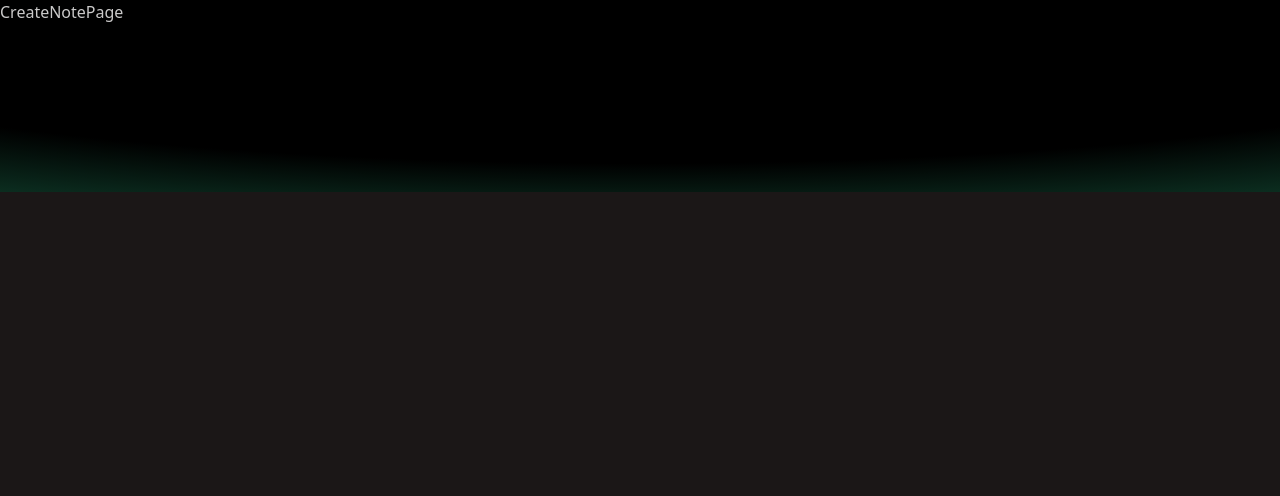
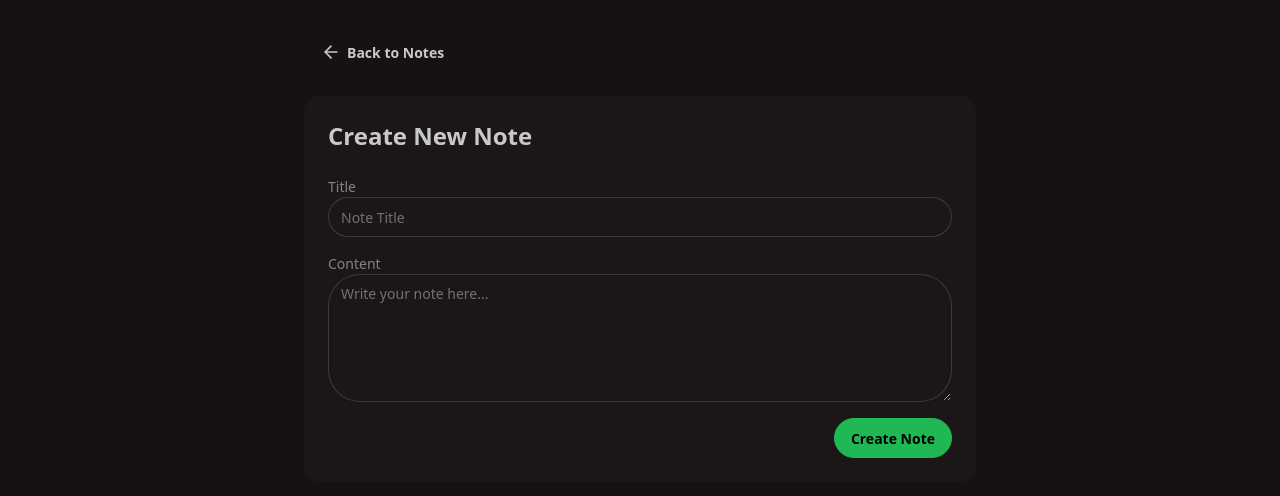
Before and after one commit to bank8426/mern-thinkboard, a React (Vite) app in the folder frontend/: page /create in a window 1280 px wide. Shown: the top 496 px of the page. Built offline with nearby package versions, Linux system fonts and the light colour scheme; no server answers.

Commit message:
update CreateNotePage, use axios instanse when call api instead

```diff
--- /dev/null
+++ b/frontend/src/lib/axios.js
@@ -0,0 +1,7 @@
+import axios from "axios";
+
+const api = axios.create({
+  baseURL: `${import.meta.env.VITE_API_ENDPOINT}/api`,
+});
+
+export default api;
--- a/frontend/src/pages/CreateNotePage.jsx
+++ b/frontend/src/pages/CreateNotePage.jsx
@@ -1,8 +1,96 @@
-import React from 'react'
+import React, { useState } from 'react'
+import { ArrowLeftIcon } from 'lucide-react'
+import toast from 'react-hot-toast'
+import { Link, useNavigate } from 'react-router'
+import api from '../lib/axios'
 
 const CreateNotePage = () => {
+  const [title, setTitle] = useState("")
+  const [content, setContent] = useState("")
+  const [loading, setLoading] = useState(false)
+  const navigate = useNavigate()
+  const handleSummit = async (e) => {
+    e.preventDefault()
+
+    if (!title.trim() || !content.trim()) {
+      return toast.error("All fields are required")
+    }
+    console.log(title);
+    console.log(content);
+
+    setLoading(true)
+    try {
+      await api.post(`/notes`, {
+        title, content
+      })
+      toast.success("Note created successfully")
+      navigate("/")
+    } catch (error) {
+      console.log("Error creating note : ", error);
+
+      if (error.response.status === 429) {
+        toast.error("Slow down! You're creating notes too fast", {
+          duration: 4000,
+          icon: "💀"
+        })
+      }
+      else
+        toast.error("Failed to create note.")
+    } finally {
+      setLoading(false)
+    }
+  }
   return (
-    <div>CreateNotePage</div>
+
+    <div className='min-h-screen bg-base-200'>
+      <div className='container mx-auto px-4 py-8'>
+        <div className='max-w-2xl mx-auto'>
+          <Link to={"/"} className="btn btn-ghost mb-6">
+            <ArrowLeftIcon className='size-5' />
+            Back to Notes
+          </Link>
+
+          <div className='card bg-base-100'>
+            <div className='card-body'>
+              <h2 className='card-title text-2xl mb-4'>Create New Note</h2>
+              <form onSubmit={handleSummit}>
+                <div className='form-control mb-4'>
+                  <label className='label'>
+                    <span className='label-text'>Title</span>
+                  </label>
+
+                  <input type="text"
+                    placeholder='Note Title'
+                    className='input input-bordered w-full'
+                    value={title}
+                    onChange={(e) => setTitle(e.target.value)} />
+
+                </div>
+
+                <div className='form-control mb-4'>
+                  <label className='label'>
+                    <span className='label-text'>Content</span>
+                  </label>
+
+                  <textarea
+                    placeholder='Write your note here...'
+                    className='textarea textarea-bordered h-32 w-full'
+                    value={content}
+                    onChange={(e) => setContent(e.target.value)} />
+
+                </div>
+
+                <div className="card-actions justify-end">
+                  <button type='submit' className='btn btn-primary' disabled={loading}>{loading ? "Creating..." : "Create Note"}</button>
+                </div>
+              </form>
+            </div>
+          </div>
+
+
+        </div>
+
+      </div></div>
   )
 }
 
--- a/frontend/src/pages/HomePage.jsx
+++ b/frontend/src/pages/HomePage.jsx
@@ -1,8 +1,8 @@
 import React, { useEffect, useState } from 'react'
 import Navbar from '../components/Navbar'
 import RateLimitedAlert from '../components/RateLimitedAlert'
-import axios from 'axios'
 import NoteCard from '../components/NoteCard'
+import api from '../lib/axios'
 
 const HomePage = () => {
   const [isRateLimited, setIsRateLimited] = useState(false)
@@ -12,7 +12,7 @@
   useEffect(() => {
     const fetchNotes = async () => {
       try {
-        const res = await axios.get(`${import.meta.env.VITE_API_ENDPOINT}/api/notes`)
+        const res = await api.get(`/notes`)
         console.log(res.data);
         setNotes(res.data)
 
```
